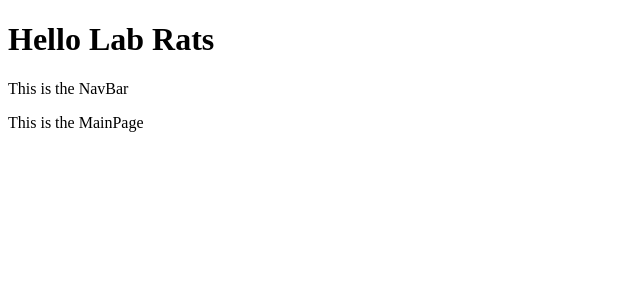
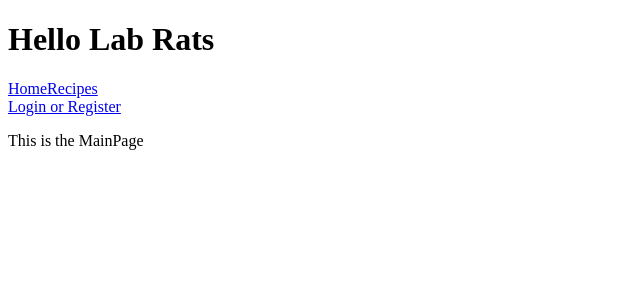
Before and after one commit to Lab-Rats-Fullstack/Lab-Rats, a React (Vite) app in the folder FE/: page / in a window 1280 px wide. Shown: the top 300 px of the page, without its empty margins (0-640 px from the left). Built offline with nearby package versions, Linux system fonts and the light colour scheme.

Commit message:
Added NavBar placeholder
NavBar file renders Home and Recipes links, and conditionally renders
link to Account & Admin for admin, Account for user, and Login/Register
when neither is true.

```diff
--- a/FE/src/components/NavBar.jsx
+++ b/FE/src/components/NavBar.jsx
@@ -1,8 +1,34 @@
 import { Link } from 'react-router-dom'
 
-export default function NavBar ({token}) {
+export default function NavBar () {
+// will need to pass token, admin as props and as args to renderUserNav() when functionality is available
+
+    function renderUserNav () {
+        let admin = false;
+        let token = false;
+
+
+        if (admin && token) {
+            return <div>
+            <Link to="/account">Account</Link>
+            <Link to="/admin">Admin</Link>
+            </div>
+        } else if (!admin && token) {
+            return <div>
+                <Link to ="/account">Account</Link>
+            </div>
+        } else {
+            return <div>
+                <Link to="/login">Login or Register</Link>
+            </div>
+        };
+    };
 
     return (
-        <><p>This is the NavBar</p></>
-    )
+        <div className="navbar">
+           <Link to="/">Home</Link>
+           <Link to="/recipes">Recipes</Link>
+           {renderUserNav()}
+       </div>
+    );
 }
```
Also changed, not shown: 1 other file (tests, documents, lock files or other folders).
